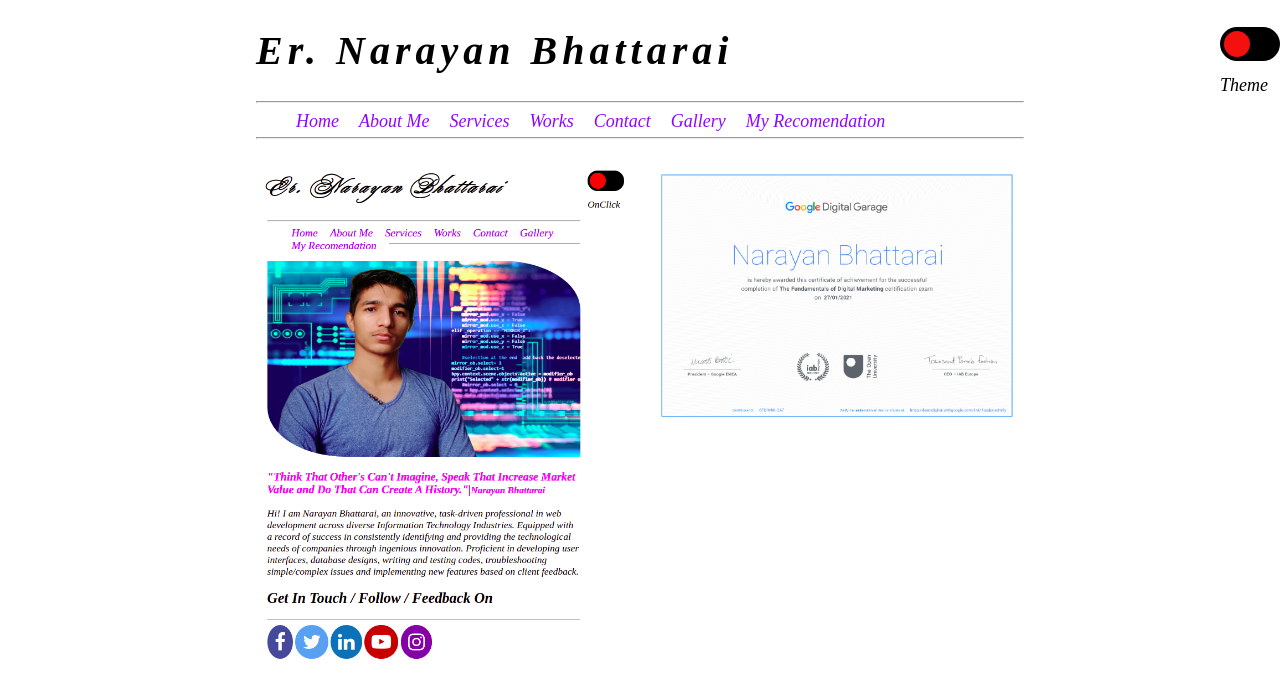
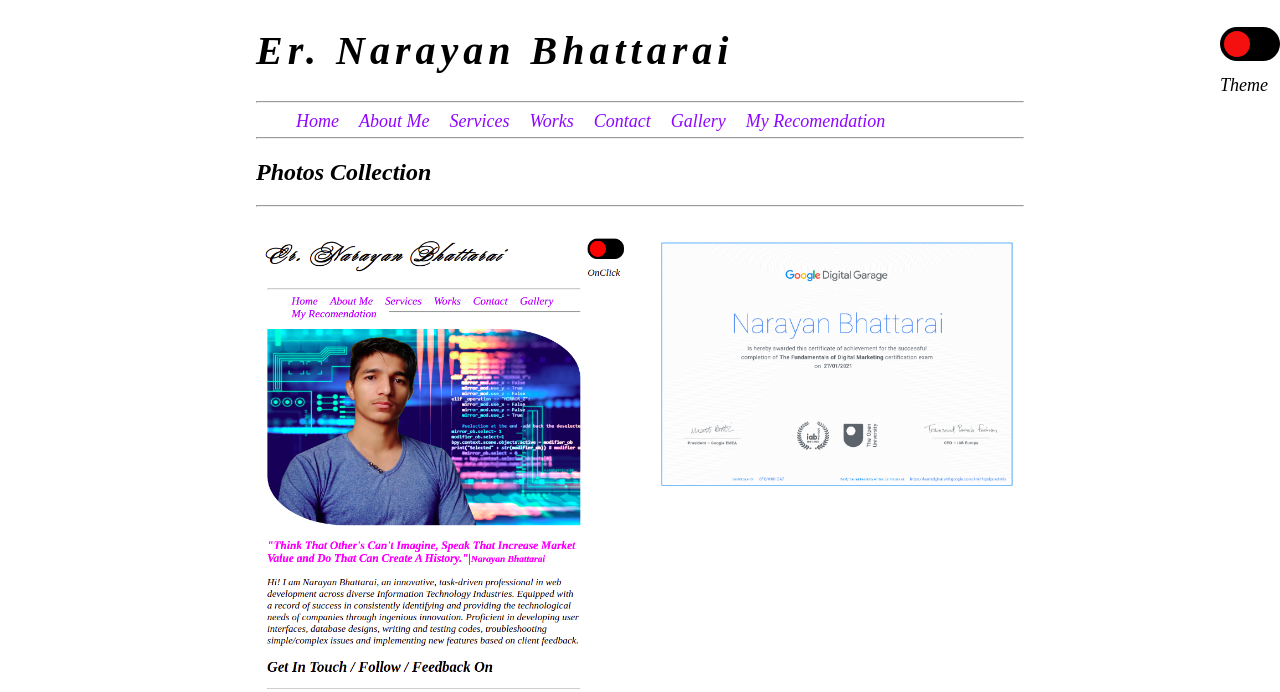
Before and after one commit to bhtnarayan/er, a plain HTML site: page photo_gallery.html in a window 1280 px wide. Shown: the top 692 px of the page. Drawn offline with Linux system fonts and the light colour scheme; a web font is replaced by a local one.

Commit message:
Update photo_gallery.html

```diff
--- a/photo_gallery.html
+++ b/photo_gallery.html
@@ -34,6 +34,8 @@
                 <a href="recomendation.html"><li>My Recomendation</li></a>
             </ul>
         </div><br><hr>
+        <h2>Photos Collection</h2>
+        <hr>
 
         <div class="row">
       <div class="col-50">
```
